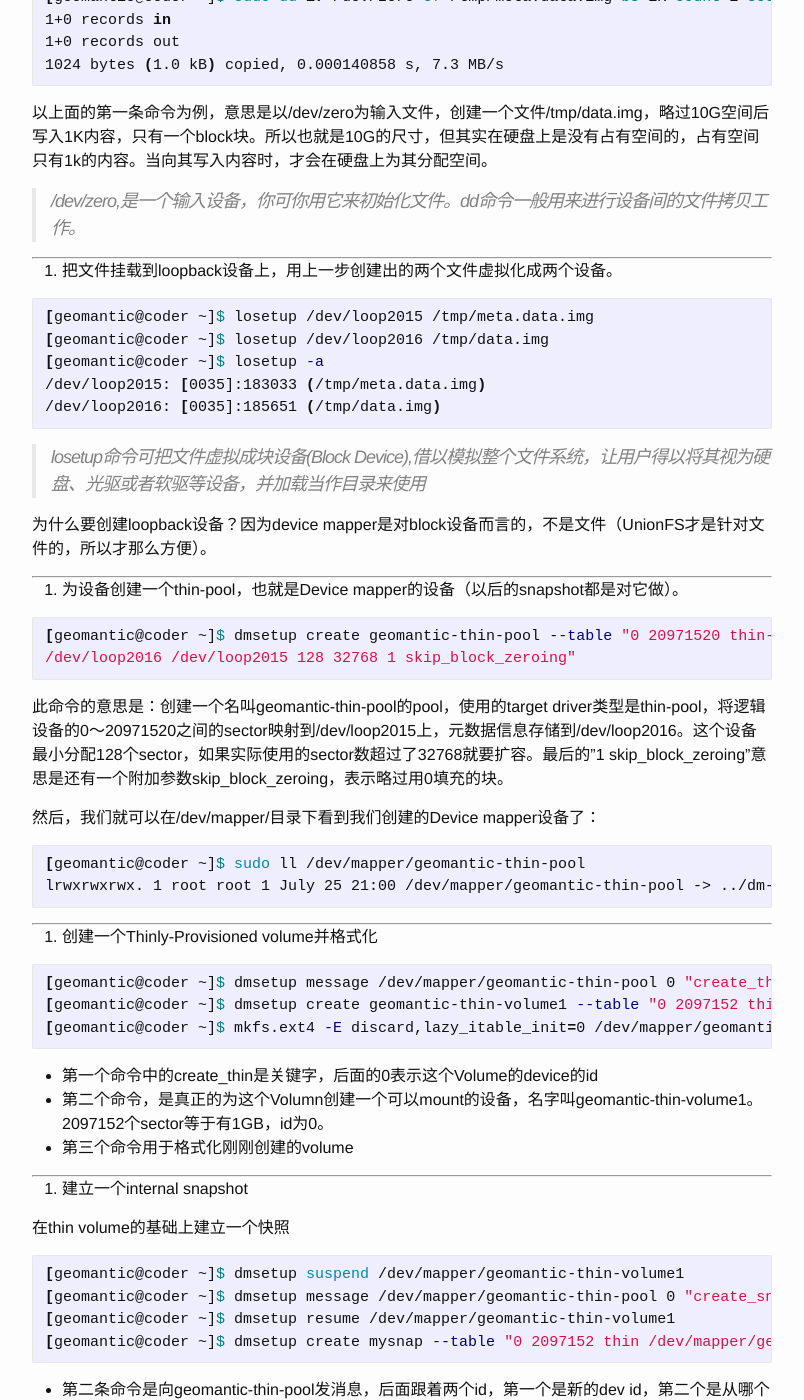
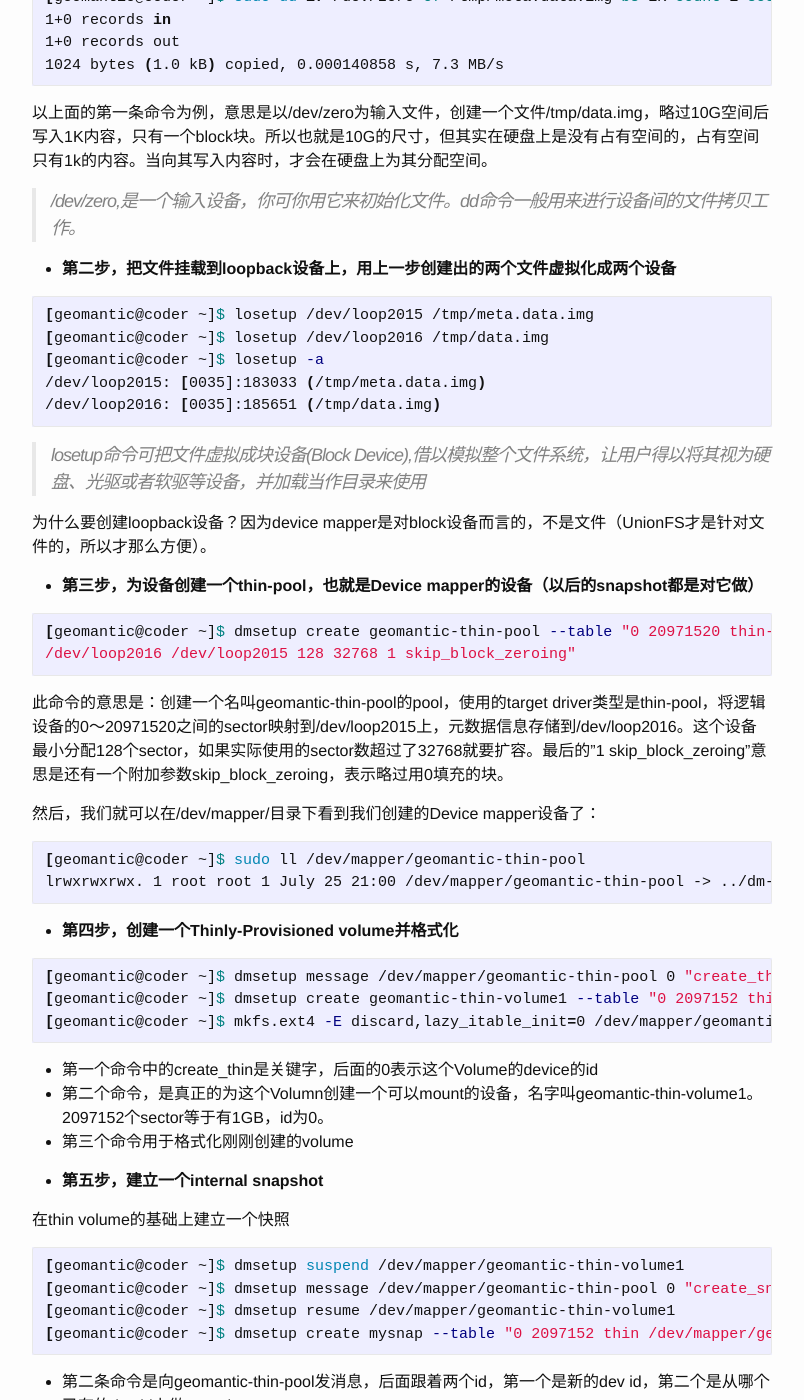
Before and after one commit to ZGeomantic/blog, a Jekyll site: the page built from _posts/2016-07-03-docker-devicemapper-intro.md, in a window 1280 px wide and 1400 px high, scrolled down 2787 px. Shown: the whole window, without its empty margins (238-1042 px from the left). Built offline with Jekyll 4.4.1, drawn with Linux system fonts in a browser that asks for light colours; some of the changed text lies outside the part shown.

Commit message:
style(2016-07-03-docker-devicemapper-intro.md): change numbered headings

````diff
--- a/_posts/2016-07-03-docker-devicemapper-intro.md
+++ b/_posts/2016-07-03-docker-devicemapper-intro.md
@@ -54,8 +54,9 @@ Device mapper主要由三个组件单元：mapped device(逻辑设备)，mapping
 在图上中，除了上面提到的三个组件外，还有一个与mapping table紧密相连的组件target driver。这是另一个很重要的模块化插件，device mapper正是通过target driver来实现对 IO 请求的过滤或者重新定向等工作。目前已经实现的target driver插件有很多种，比如 linear、mirror、snapshot、multipath等，在这诸多“插件”中，有一个东西叫Thin Provisioning Snapshot，这是Docker使用DeviceMapper中最重要的模块。
 
 理解了上面这一层关系，我们对device mapper就可以做一个[比较完整的定义](http://www.ibm.com/developerworks/cn/linux/l-devmapper/index.html)了：
+
 >Device Mapper 是 Linux2.6 内核中支持逻辑卷管理的通用设备映射机制，它为实现用于存储资源管理的块设备驱动提供了一个高度模块化的内核架构，
-
+>
 >Device mapper本质功能就是根据映射关系( mapping table )和 target driver描述的 IO处理规则，将IO请求从逻辑设备 mapped device转发相应的 target device上。IO请求在 device mapper的设备树中通过请求转发从上到下地进行处理。当一个 bio请求在设备树中的 mapped deivce向下层转发时，一个或者多个 bio的克隆被创建并发送给下层 target device。然后相同的过程在设备树的每一个层次上重复，只要设备树足够大理论上这种转发过程可以无限进行下去。在设备树上某个层次中，target driver结束某个 bio请求后，将表示结束该 bio请求的事件上报给它上层的 mapped device，该过程在各个层次上进行直到该事件最终上传到根 mapped device的为止，然后 device mapper结束根 mapped device上原始 bio请求，结束整个 IO请求过程。
 
 
@@ -66,7 +67,7 @@ Docker是怎么使用Thin Provisioning这个技术做到像UnionFS那样的分
 
 ---
 
-1. 首先，我们需要创建两个文件
+- **第一步，我们需要创建两个文件**
 
 ```shell
 [geomantic@coder ~]$ sudo dd if=/dev/zero of=/tmp/data.img bs=1K count=1 seek=10G
@@ -84,9 +85,9 @@ Docker是怎么使用Thin Provisioning这个技术做到像UnionFS那样的分
 
 > /dev/zero,是一个输入设备，你可你用它来初始化文件。dd命令一般用来进行设备间的文件拷贝工作。
 
----
 
-2. 把文件挂载到loopback设备上，用上一步创建出的两个文件虚拟化成两个设备。
+
+- **第二步，把文件挂载到loopback设备上，用上一步创建出的两个文件虚拟化成两个设备**
 
 ```shell
 [geomantic@coder ~]$ losetup /dev/loop2015 /tmp/meta.data.img
@@ -100,9 +101,9 @@ Docker是怎么使用Thin Provisioning这个技术做到像UnionFS那样的分
 
 为什么要创建loopback设备？因为device mapper是对block设备而言的，不是文件（UnionFS才是针对文件的，所以才那么方便）。
 
----
 
-3. 为设备创建一个thin-pool，也就是Device mapper的设备（以后的snapshot都是对它做）。
+
+- **第三步，为设备创建一个thin-pool，也就是Device mapper的设备（以后的snapshot都是对它做）**
 
 ```shell
 [geomantic@coder ~]$ dmsetup create geomantic-thin-pool --table "0 20971520 thin-pool
@@ -118,9 +119,9 @@ Docker是怎么使用Thin Provisioning这个技术做到像UnionFS那样的分
 lrwxrwxrwx. 1 root root 1 July 25 21:00 /dev/mapper/geomantic-thin-pool -> ../dm-4
 ```
 
----
 
-4. 创建一个Thinly-Provisioned volume并格式化
+
+- **第四步，创建一个Thinly-Provisioned volume并格式化**
 
 ```shell
 [geomantic@coder ~]$ dmsetup message /dev/mapper/geomantic-thin-pool 0 "create_thin 0"
@@ -131,9 +132,8 @@ lrwxrwxrwx. 1 root root 1 July 25 21:00 /dev/mapper/geomantic-thin-pool -> ../dm
 - 第二个命令，是真正的为这个Volumn创建一个可以mount的设备，名字叫geomantic-thin-volume1。2097152个sector等于有1GB，id为0。
 - 第三个命令用于格式化刚刚创建的volume
 
----
 
-5. 建立一个internal snapshot
+- **第五步，建立一个internal snapshot**
 
 在thin volume的基础上建立一个快照
 
````
